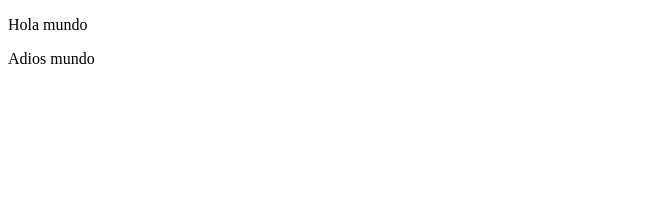
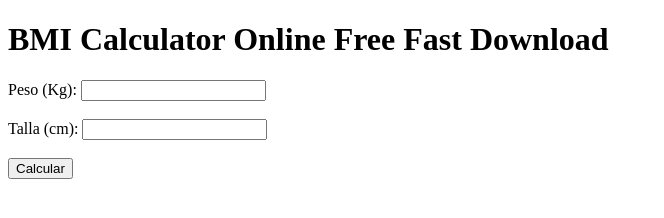
Before and after one commit to Hyp3Boy/BMI_APP, a plain HTML site: page index.html in a window 1280 px wide. Shown: the whole page, without its empty margins (0-664 px from the left). Drawn offline with Linux system fonts and the light colour scheme.

Commit message:
Añadiendo labels in boton

```diff
--- a/index.html
+++ b/index.html
@@ -3,13 +3,22 @@
 <html>
   <head>
     <meta charset="utf8">
-  <title> BMI Website </title>
+    <title>BMI Website</title>
     <link rel="stylesheet", href="stylesheet.css">
     <script src="script.js"></script>
   </head>
 
   <body>
-  <p>Hola mundo</p>
-  <p>Adios mundo</p>
+    <h1>BMI Calculator Online Free Fast Download</h1>
+
+    <label for="peso">Peso (Kg):</label>
+    <input type="text" id="peso"><br><br>
+
+    <label for="talla">Talla (cm):</label>
+    <input type="text" id="talla"><br><br>
+
+    <button onclick="bmi()">Calcular</button>
+
+    <script src="script.js"></script>
   </body>
 </html>
```
Lines whose indentation alone changed are shown as unchanged.
